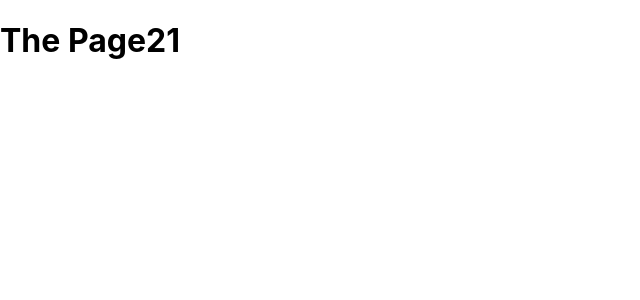
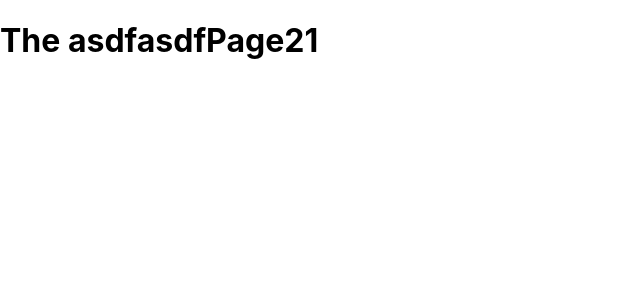
Before and after one commit to ryu9663/mergin-practice, a Next.js app: page /page21 in a window 1280 px wide. Shown: the top 300 px of the page, without its empty margins (0-640 px from the left). Built offline with nearby package versions, Linux system fonts and the light colour scheme.

Commit message:
21변경

```diff
--- a/pages/page21.js
+++ b/pages/page21.js
@@ -1,5 +1,5 @@
 function Page21() {
-    return <h1>The Page21</h1>;
-  }
+  return <h1>The asdfasdfPage21</h1>;
+}
 
-  export default Page21;
+export default Page21;
```
